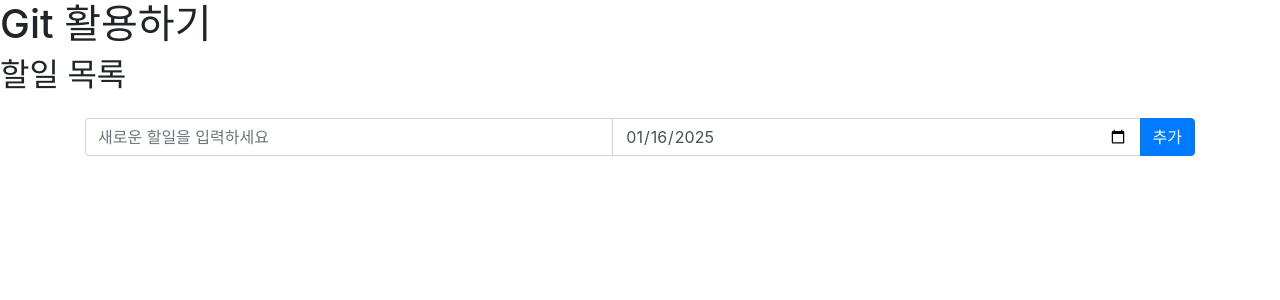
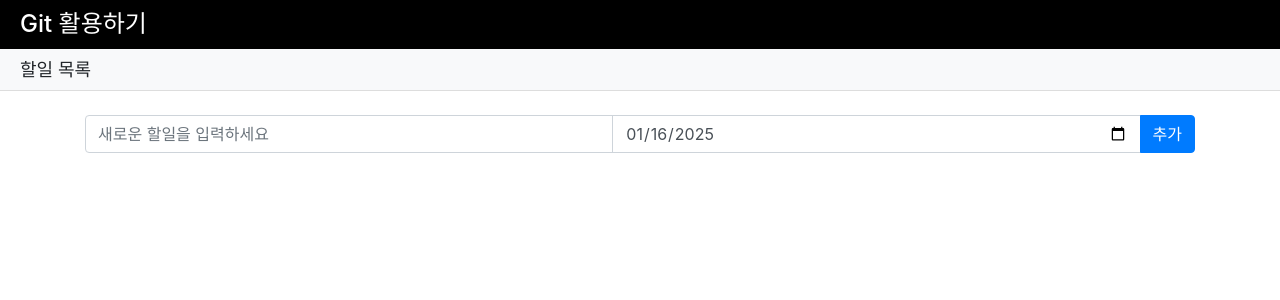
Before and after one commit to uzzin822/todo_list, a Flask app: page / in a window 1280 px wide. Shown: the top 300 px of the page. Run offline with Flask 3, Linux system fonts and the light colour scheme; data that the repository does not hold is empty; some libraries are stand-ins or nearby versions.

Commit message:
헤더 스타일추가(ver1)

```diff
--- a/templates/index.html
+++ b/templates/index.html
@@ -6,6 +6,24 @@
     <title>유진 할일 목록</title>
     <link href="https://stackpath.bootstrapcdn.com/bootstrap/4.5.2/css/bootstrap.min.css" rel="stylesheet">
     <style>
+                .header {
+            background-color: black;
+            color: white;
+            padding: 10px 20px;
+        }
+        .header h1 {
+            margin: 0;
+            font-size: 24px;
+        }
+        .sub-header {
+            padding: 10px 20px;
+            background-color: #f8f9fa;
+            border-bottom: 1px solid #ddd;
+        }
+        .sub-header h2 {
+            margin: 0;
+            font-size: 18px;
+        }
         .completed {
             text-decoration: line-through;
             color: #888;
```
